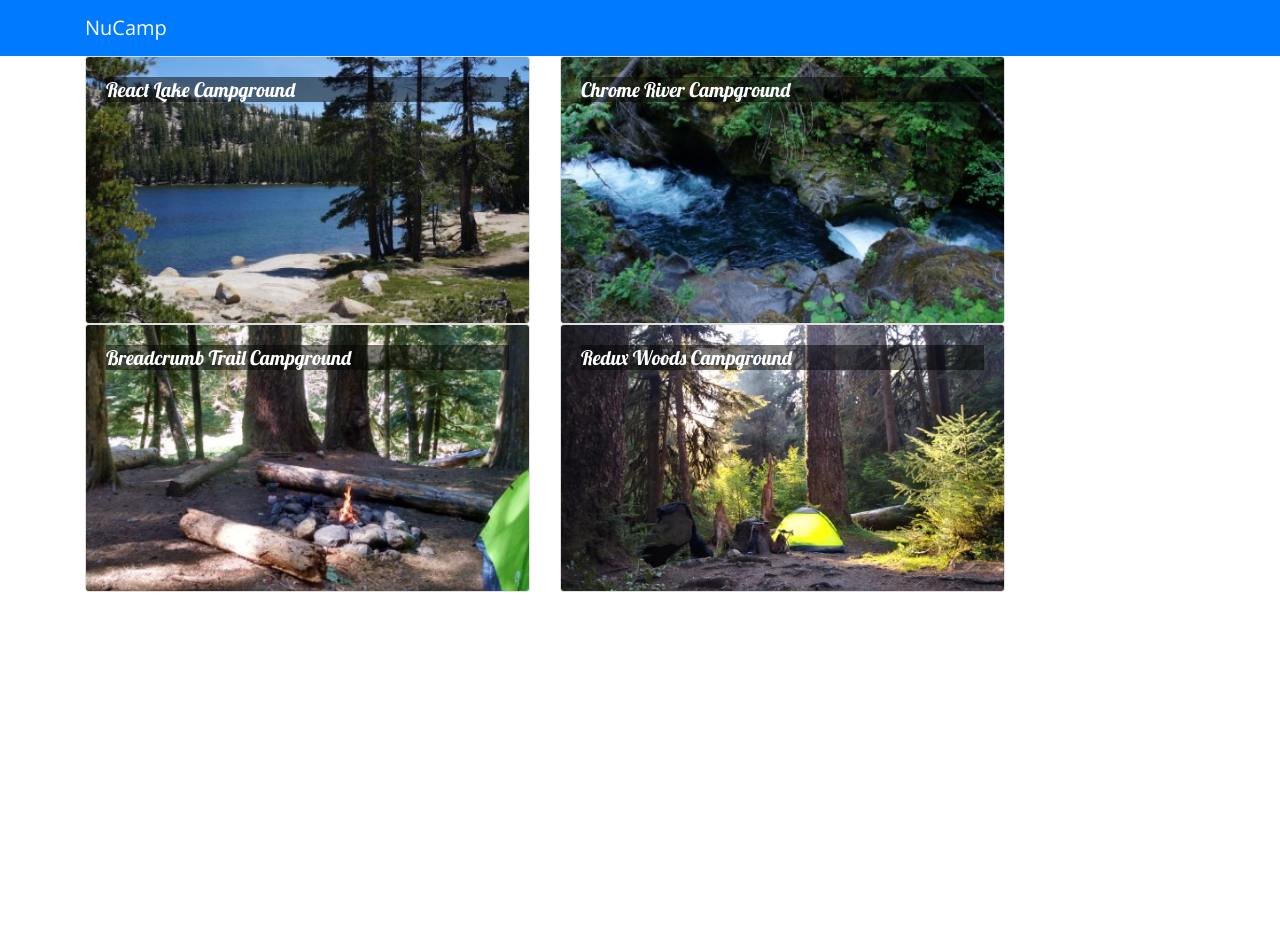
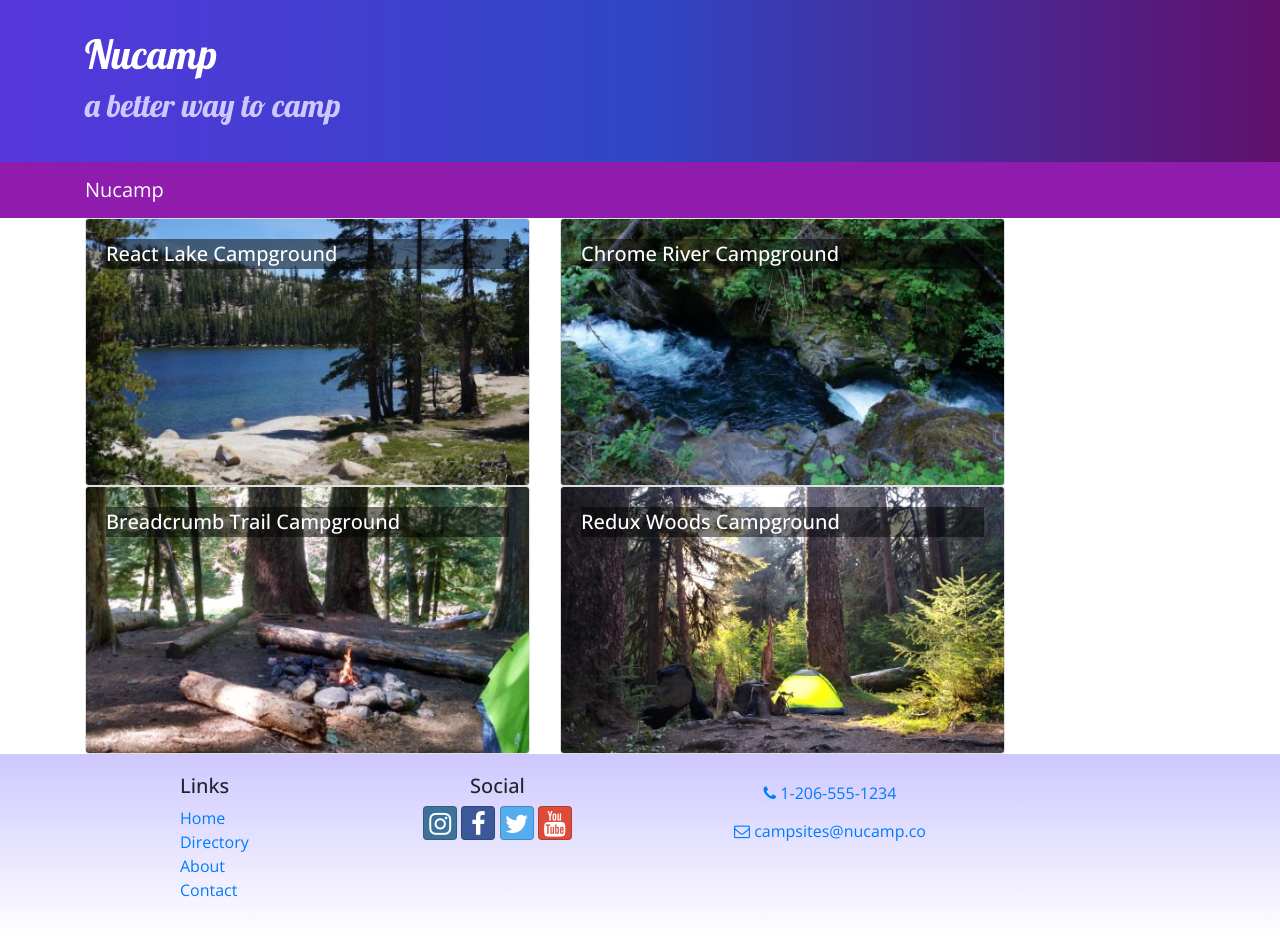
Before and after one commit to wsethbrown/nucamp-react, a React (Create React App) app: page / in a window 1280 px wide. Before the commit the page ends 800 px from the top, so only its background shows below. Built offline with nearby package versions, Linux system fonts and the light colour scheme.

Commit message:
Add Footer and Header

```diff
--- a/package.json
+++ b/package.json
@@ -7,6 +7,8 @@
     "@testing-library/react": "^11.1.0",
     "@testing-library/user-event": "^12.1.10",
     "bootstrap": "4.5.2",
+    "bootstrap-social": "5.1.1",
+    "font-awesome": "4.7.0",
     "react": "^17.0.2",
     "react-dom": "^17.0.2",
     "react-popper": "1.3.6",
--- a/src/App.css
+++ b/src/App.css
@@ -2,11 +2,46 @@
   font-family: "Open Sans", sans-serif;
 }
 
+h1, h2, h3, .card-body>.card-title {
+  font-family: "Lobster", cursive;
+}
+
 .card-title {
-  font: 500 1.25rem "Lobster", cursive;
+  font-weight: 500;
+  font-size: 1.25rem;
+}
+
+h2 {
+  color: #3046C5;
 }
 
 .card-img-overlay .card-title {
   color: white;
   background-color: rgba(0, 0, 0, 0.5);
 }
+
+.row-content {
+  padding: 50px 0;
+  border-bottom: 1px ridge;
+  min-height: 200px;
+}
+
+.site-footer {
+  background-image: linear-gradient(#CEC8FF, white);
+  padding: 20px 0;
+}
+
+.jumbotron {
+  margin: 0;
+  padding: 30px;
+  background-image: linear-gradient(to right, #5637DD, #3046C5, #60106B);
+  color: white;
+}
+
+.jumbotron h2 {
+  color: #CEC8FF;
+}
+
+.navbar-dark {
+  background-color: #901CAD;
+}
--- a/src/App.js
+++ b/src/App.js
@@ -1,28 +1,15 @@
 import React, { Component } from 'react';
-import { Navbar, NavbarBrand } from 'reactstrap';
+import Main from './components/MainComponent';
 import './App.css';
-import Directory from './components/DirectoryComponents';
-import {CAMPSITES} from './shared/campsites';
 
 class App extends Component {
-  constructor(props) {
-      super(props);
-      this.state = {
-        campsites: CAMPSITES
-      };
-    }
   render() {
     return(
       <div className="App">
-        <Navbar dark color="primary">
-          <div className="container">
-            <NavbarBrand href="/">NuCamp</NavbarBrand>
-          </div>
-        </Navbar>
-        <Directory campsites={this.state.campsites} />
+        <Main />
       </div>
     );
-  }
+  };
 }
 
 export default App;
--- /dev/null
+++ b/src/components/CampsiteInfoComponent.js
@@ -0,0 +1,58 @@
+import React from "react";
+import { Card, CardImg, CardText, CardBody, CardTitle } from "reactstrap";
+
+function RenderCampsite({campsite}) {
+  return (
+    <div className="col-md-5 m-1">
+      <Card>
+        <CardImg top src={campsite.image} alt={campsite.name} />
+        <CardBody>
+          <CardTitle>{campsite.name}</CardTitle>
+          <CardText>{campsite.description}</CardText>
+        </CardBody>
+      </Card>
+    </div>
+  );
+}
+
+function RenderComments({comments}) {
+  if (comments) {
+    return (
+      <div className="col-md-5 m-1">
+        <h4>Comments</h4>
+        {comments.map((comment) => (
+          <div key={comment.id}>
+            <p>
+              {comment.text}
+              <br />
+              {comment.author}
+              {new Intl.DateTimeFormat("en-US", {
+                year: "numeric",
+                month: "short",
+                day: "2-digit",
+              }).format(new Date(Date.parse(comment.date)))}
+            </p>
+          </div>
+        ))}
+      </div>
+    );
+  } else {
+    return <div></div>;
+  }
+}
+
+function CampsiteInfo(props) {
+  if (props.campsite) {
+      return (
+          <div className="container">
+              <div className="row">
+                  <RenderCampsite campsite={props.campsite} />
+                  <RenderComments comments={props.campsite.comments} />
+              </div>
+          </div>
+      );
+  }
+  return <div />;
+}
+
+export default CampsiteInfo;
--- a/src/components/DirectoryComponents.js
+++ b/src/components/DirectoryComponents.js
@@ -1,43 +1,24 @@
-import React, {Component} from 'react';
-import { Card, CardImg, CardImgOverlay, CardText, CardBody, CardTitle } from 'reactstrap';
+import React from 'react';
+import { Card, CardImg, CardImgOverlay, CardTitle } from 'reactstrap';
 
-class Directory extends Component {
-    constructor(props) {
-        super(props);
-        this.state = {
-            selectedCampsite: null,
-        };
-    }
 
-    onCampsiteSelect(campsite){
-        this.setState({selectedCampsite: campsite});
-    }
-
-    renderSelectedCampsite(campsite) {
-        if (campsite) {
-            return (
-                <Card>
-                    <CardImg top src={campsite.image} alt={campsite.name} />
-                    <CardBody>
-                        <CardTitle>{campsite.name}</CardTitle>
-                        <CardText>{campsite.description}</CardText>
-                    </CardBody>
-                </Card>
-            );
-        }
-        return <div />;
-    }
-
-    render(){
-        const directory = this.props.campsites.map(campsite => {
-            return (
-                <div key={campsite.id} className="col-md-5 m1">
-                    <Card onClick={() => this.onCampsiteSelect(campsite)}>
+function RenderDirectoryItem({campsite, onClick}) {
+    return(
+        <Card onClick={() => onClick(campsite.id)}>
             <CardImg width="100%" src={campsite.image} alt={campsite.name} />
             <CardImgOverlay>
                 <CardTitle>{campsite.name}</CardTitle>
             </CardImgOverlay>
         </Card>
+    );
+}
+
+
+function Directory(props) {
+    const directory = props.campsites.map(campsite => {
+        return (
+            <div key={campsite.id} className="col-md-5 m1">
+                <RenderDirectoryItem campsite={campsite} onClick={props.onClick} />
             </div>
         );
     });
@@ -47,14 +28,8 @@
             <div className="row">
                 {directory}
             </div>
-                <div className="row">
-                    <div className="col-md-5 m-1">
-                        {this.renderSelectedCampsite(this.state.selectedCampsite)}
-                    </div>
-                </div>
         </div>
     );
 }
-}
 
 export default Directory;
--- /dev/null
+++ b/src/components/FooterComponent.js
@@ -0,0 +1,34 @@
+import React from 'react';
+
+function Footer(props) {
+    return (
+        <footer className="site-footer">
+            <div className="container">
+                <div className="row">
+                    <div className="col-4 col-sm-2 offset-1">
+                        <h5>Links</h5>
+                        <ul className="list-unstyled">
+                            <li><a href="#">Home</a></li>
+                            <li><a href="#">Directory</a></li>
+                            <li><a href="#">About</a></li>
+                            <li><a href="#">Contact</a></li>
+                        </ul>
+                    </div>
+                    <div className="col-6 col-sm-3 text-center">
+                        <h5>Social</h5>
+                        <a className="btn btn-social-icon btn-instagram" href="http://instagram.com/"><i className="fa fa-instagram" /></a>{' '}
+                        <a className="btn btn-social-icon btn-facebook" href="http://www.facebook.com/"><i className="fa fa-facebook" /></a>{' '}
+                        <a className="btn btn-social-icon btn-twitter" href="http://twitter.com/"><i className="fa fa-twitter" /></a>{' '}
+                        <a className="btn btn-social-icon btn-google" href="http://youtube.com/"><i className="fa fa-youtube" /></a>
+                    </div>
+                    <div className="col-sm-4 text-center">
+                        <a role="button" className="btn btn-link" href="tel:+12065551234"><i className="fa fa-phone" /> 1-206-555-1234</a><br />
+                        <a role="button" className="btn btn-link" href="mailto:notreal@notreal.co"><i className="fa fa-envelope-o" /> campsites@nucamp.co</a>
+                    </div>
+                </div>
+            </div>
+        </footer>
+    );
+}
+
+export default Footer;
--- /dev/null
+++ b/src/components/HeaderComponent.js
@@ -0,0 +1,29 @@
+import React, {Component} from 'react';
+import {Navbar, NavbarBrand, Jumbotron} from 'reactstrap';
+
+class Header extends Component {
+    render(){
+        return(
+            <React.Fragment>
+                <Jumbotron fluid>
+                    <div className="container">
+                        <div className="row">
+                            <div className="col">
+                                <h1>Nucamp</h1>
+                                <h2>a better way to camp</h2>
+                            </div>
+                        </div>
+                    </div>
+                </Jumbotron>
+
+                <Navbar dark stick="top">
+                    <div className="container">
+                        <NavbarBrand href="/">Nucamp</NavbarBrand>
+                    </div>
+                </Navbar>
+            </React.Fragment>
+        );
+    }
+}
+
+export default Header;
--- /dev/null
+++ b/src/components/MainComponent.js
@@ -0,0 +1,35 @@
+import React, { Component } from 'react';
+import Header from './HeaderComponent';
+import Footer from './FooterComponent';
+import Directory from './DirectoryComponents';
+import CampsiteInfo from './CampsiteInfoComponent';
+import {CAMPSITES} from '../shared/campsites';
+
+
+class Main extends Component {
+  constructor(props) {
+      super(props);
+      this.state = {
+        campsites: CAMPSITES,
+        selectedCampsite: null
+      };
+    }
+
+    onCampsiteSelect(campsiteId){
+        this.setState({selectedCampsite: campsiteId});
+    }
+
+
+  render() {
+    return(
+      <div>
+        <Header />
+        <Directory campsites={this.state.campsites} onClick={campsiteId => this.onCampsiteSelect(campsiteId)}/>
+        <CampsiteInfo campsite={this.state.campsites.filter(campsite => campsite.id === this.state.selectedCampsite)[0]} />
+        <Footer />
+      </div>
+    );
+  }
+}
+
+export default Main;
--- a/src/index.js
+++ b/src/index.js
@@ -5,6 +5,8 @@
 import 'bootstrap/dist/css/bootstrap.min.css';
 import 'typeface-lobster';
 import 'typeface-open-sans';
+import 'font-awesome/css/font-awesome.css';
+import 'bootstrap-social/bootstrap-social.css';
 import App from './App';
 
 ReactDOM.render(
```
Also changed, not shown: 1 other file (tests, documents, lock files or other folders). Lines whose indentation alone changed are shown as unchanged.
